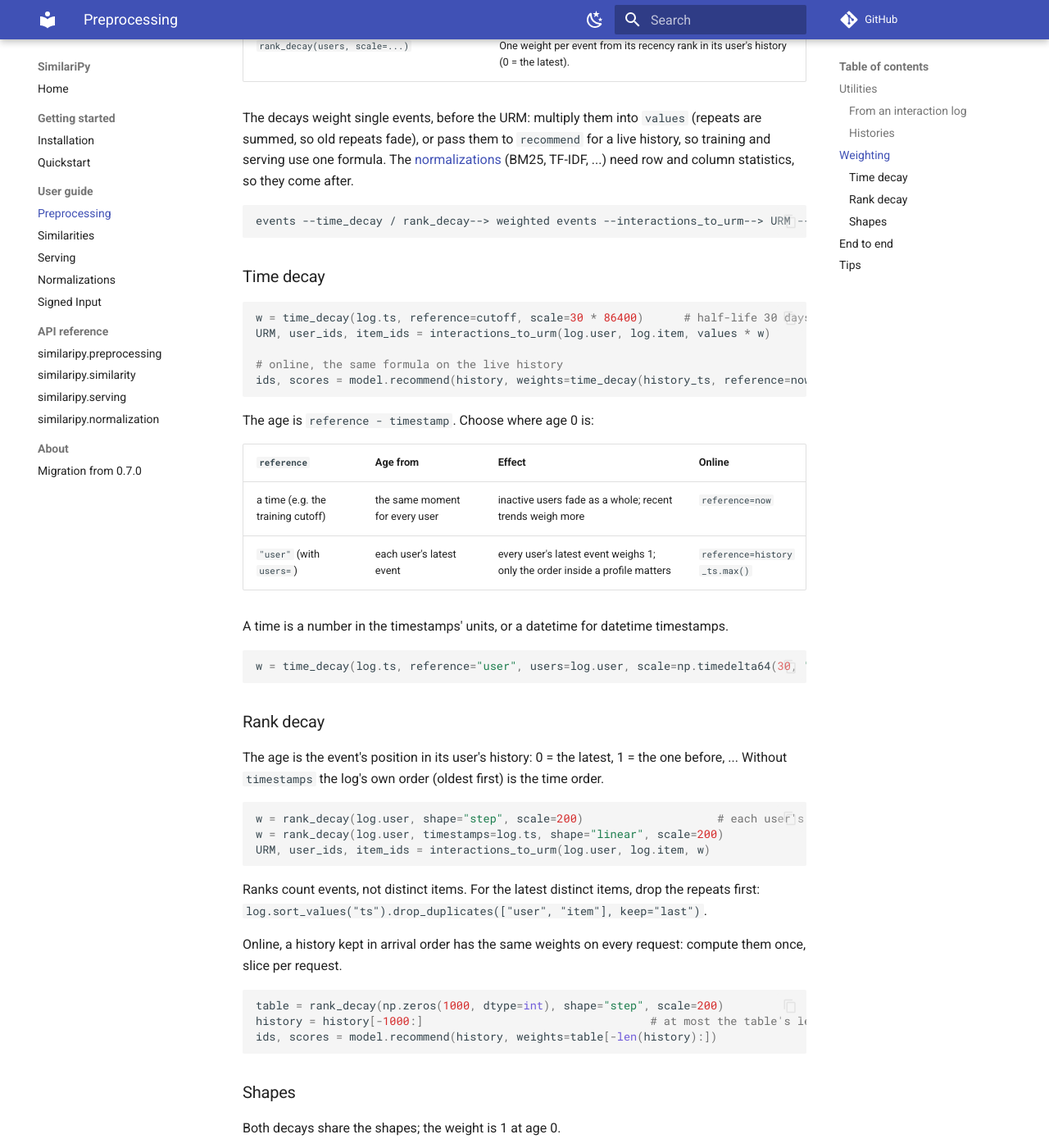
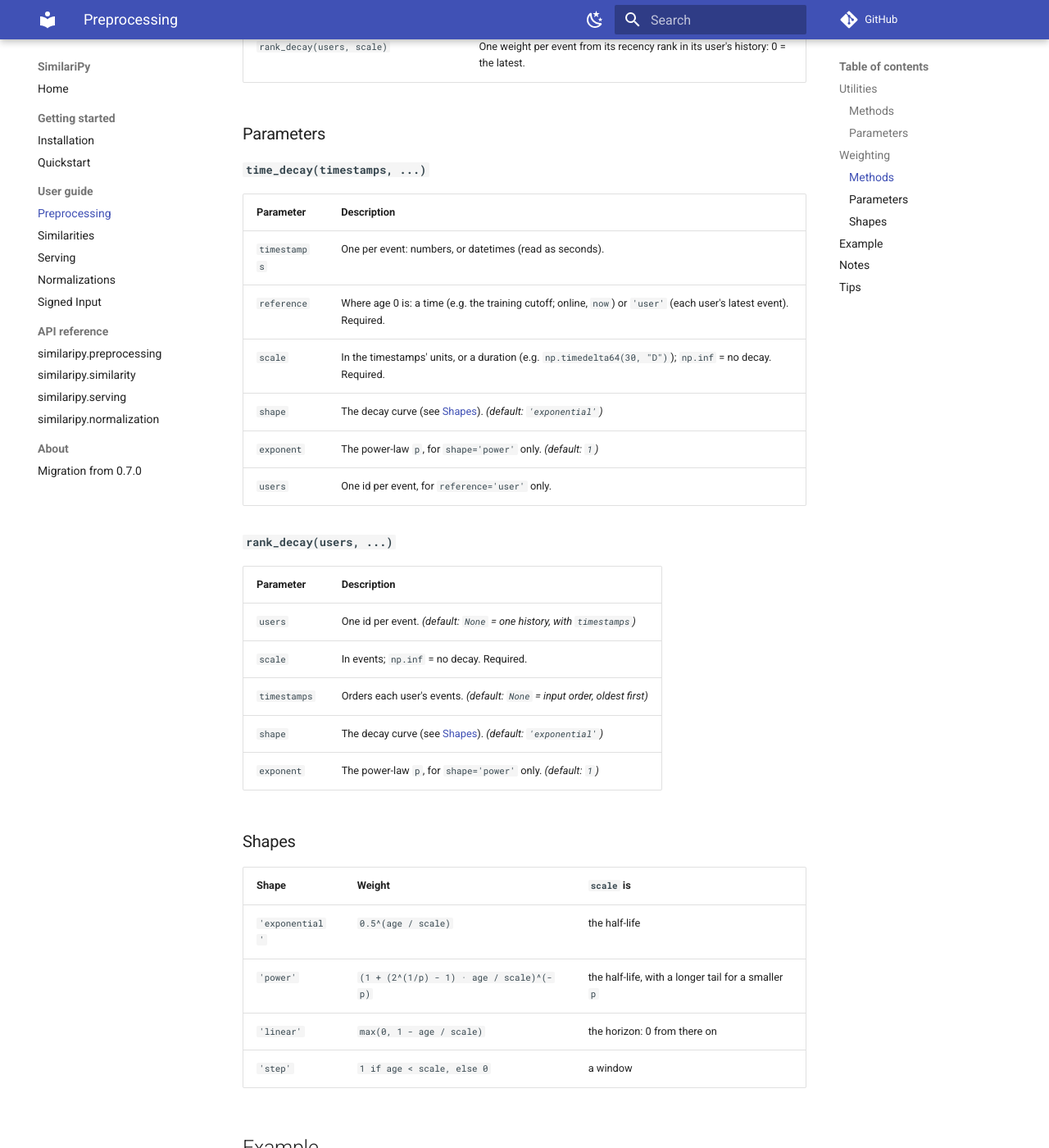
Before and after one commit to bogliosimone/similaripy, an MkDocs documentation site: the page built from docs/preprocessing.md, in a window 1280 px wide and 1400 px high, scrolled down 1819 px. Shown: the whole window at 82% size. Built offline with MkDocs 1.6.1 and Material for MkDocs 9.7.7, drawn with Linux system fonts in a browser that asks for light colours; comment, search, counter and statistics services are not loaded; some of the changed text lies outside the part shown.

Commit message:
Docs + API polish: Preprocessing page like the other pages, decay signatures
- Preprocessing page: function tables (Utilities, Weighting), one
  Parameters section with a table per function (as the Serving page),
  Shapes, one Example (train with a global cutoff, evaluate a holdout
  from the log, online from the user's latest event), Notes, Tips
- time_decay(timestamps, *, reference, scale, shape, exponent, users)
  and rank_decay(users, *, scale, timestamps, shape, exponent): required
  keywords first, the curve next, rare extras last (keyword-only: no
  caller changes)
- Docstring example: the online weights on their own line

````diff
--- a/docs/preprocessing.md
+++ b/docs/preprocessing.md
@@ -1,9 +1,9 @@
 # 🧰 Preprocessing
 
-Utilities to prepare your interaction data:
+Preprocessing offers two classes of utilities to prepare your interaction data:
 
-- **Build**: the URM and the user histories from your interactions, in your own ids ([Utilities](#utilities)).
-- **Weight**: each interaction by its age or recency, offline and for a live history ([Weighting](#weighting)).
+- **Build**: the URM and the user histories from your interactions ([Utilities](#utilities)).
+- **Weight**: each interaction by its age or recency, offline and for live serving ([Weighting](#weighting)).
 
 ```python
 from similaripy.preprocessing import interactions_to_urm, time_decay   # ...
@@ -11,172 +11,116 @@
 
 ## Utilities
 
+### Methods
+
 | Function | Description |
 |----------|-------------|
-| `interactions_to_urm(users, items, values)` | The user-item matrix (URM) and the id maps from one entry per event: `(URM, user_ids, item_ids)`. |
-| `interactions_to_histories(users, items, weights)` | Each user's events as a history for `recommend_batch`: `(user_ids, histories, weights)`. |
+| `interactions_to_urm(users, items, values)` | The user-item matrix (URM) from one entry per event, with the id maps: `(URM, user_ids, item_ids)`. |
+| `interactions_to_histories(users, items, weights)` | Each user's events as a history for `recommend_batch`, e.g. for an evaluation test set: `(user_ids, histories, weights)`. |
 | `urm_to_histories(URM, item_ids)` | Each row of a URM as a history for `recommend_batch`: `(histories, weights)`. |
 
-### From an interaction log
+### Parameters
 
-```python
-URM, user_ids, item_ids = interactions_to_urm(log.user, log.item, values)
-```
+**`interactions_to_urm(users, items, values, ...)`**
 
-- **Ids**: integers, as in `ItemKNN`; gaps and unaligned ids are fine. Row `u` is `user_ids[u]`, column `j` is `item_ids[j]` (sorted).
-- **Values**: one per event (`None` = 1.0 each), e.g. an event weight: `log.event.map({"view": 1.0, "buy": 5.0})`.
-- **Repeated (user, item) pairs**: `duplicates="sum"` (default) adds the values (counts); `"first"` / `"last"` keep the earliest / latest event's value, by `timestamps=` (ties: input order) or by input order without them. Explicit ratings: `"last"`.
-- **Fixed vocabulary**: `item_ids=` (e.g. `model.item_ids`) builds a matrix with exactly those columns, e.g. one per country with the same columns; events with other ids are dropped.
-- **Filters** (rare items, a country, an event type): on your dataframe, before the build, e.g. `log = log[log.item.map(log.item.value_counts()) >= 5]`.
-- **Limits**: at most 2^31 - 1 distinct (user, item) pairs. Built in the Rust core: Yambda 500M (480M events) in ~20 s.
+| Parameter | Description |
+|-----------|-------------|
+| `users`, `items` | One integer id per event; gaps are fine. |
+| `values` | One value per event, e.g. an event weight or a decay. *(default: `None` = 1.0 each)* |
+| `duplicates` | What a repeated (user, item) pair keeps: `'sum'` (counts), `'first'` or `'last'` (e.g. ratings). *(default: `'sum'`)* |
+| `timestamps` | Orders `'first'` / `'last'`. *(default: `None` = input order)* |
+| `user_ids`, `item_ids` | A fixed vocabulary, e.g. the same columns for several matrices; events with other ids are dropped. *(default: `None` = the ids seen)* |
 
-### Histories
+**`interactions_to_histories(users, items, weights)`**
 
-From a log, e.g. the users of a holdout set: no matrix and no id mapping, histories in your item ids (ids the model doesn't have are ignored).
+| Parameter | Description |
+|-----------|-------------|
+| `users`, `items` | One integer id per event. |
+| `weights` | One weight per event, e.g. a decay; weight-0 events are dropped. *(default: `None` = 1.0 each)* |
 
-```python
-user_ids, histories, weights = interactions_to_histories(test.user, test.item)
-ids, scores = model.recommend_batch(histories, weights=weights, k=20)   # element u is user_ids[u]
-```
+**`urm_to_histories(URM, item_ids)`**
 
-Events keep the input order and repeats stay (`recommend` sums their weights: the same scores as through a URM). Events with weight 0 are dropped, so `weights=rank_decay(..., shape="step", scale=200)` also caps each history at 200 events.
-
-From a URM (e.g. a benchmark dataset, or every training user):
-
-```python
-histories, weights = urm_to_histories(URM, item_ids)
-ids, scores = model.recommend_batch(histories, weights=weights, k=20)   # element u is user_ids[u]
-```
-
-For millions of users, call `recommend_batch` in chunks (see [Serving](serving.md#single-and-batch-recommendation)).
+| Parameter | Description |
+|-----------|-------------|
+| `URM` | A user-item matrix. |
+| `item_ids` | Your id of each column. *(default: `None` = column indices)* |
 
 ## Weighting
 
+### Methods
+
 | Function | Description |
 |----------|-------------|
-| `time_decay(timestamps, reference=..., scale=...)` | One weight per event from its age in time. |
-| `rank_decay(users, scale=...)` | One weight per event from its recency rank in its user's history (0 = the latest). |
+| `time_decay(timestamps, reference, scale)` | One weight per event from its age in time: `reference - timestamp`. |
+| `rank_decay(users, scale)` | One weight per event from its recency rank in its user's history: 0 = the latest. |
 
-The decays weight single events, before the URM: multiply them into `values` (repeats are summed, so old repeats fade), or pass them to `recommend` for a live history, so training and serving use one formula. The [normalizations](normalization.md) (BM25, TF-IDF, ...) need row and column statistics, so they come after.
+### Parameters
 
-```text
-events --time_decay / rank_decay--> weighted events --interactions_to_urm--> URM --bm25 / tfidf--> similarity
-```
+**`time_decay(timestamps, ...)`**
 
-### Time decay
+| Parameter | Description |
+|-----------|-------------|
+| `timestamps` | One per event: numbers, or datetimes (read as seconds). |
+| `reference` | Where age 0 is: a time (e.g. the training cutoff; online, `now`) or `'user'` (each user's latest event). Required. |
+| `scale` | In the timestamps' units, or a duration (e.g. `np.timedelta64(30, "D")`); `np.inf` = no decay. Required. |
+| `shape` | The decay curve (see [Shapes](#shapes)). *(default: `'exponential'`)* |
+| `exponent` | The power-law `p`, for `shape='power'` only. *(default: `1`)* |
+| `users` | One id per event, for `reference='user'` only. |
 
-```python
-w = time_decay(log.ts, reference=cutoff, scale=30 * 86400)      # half-life 30 days
-URM, user_ids, item_ids = interactions_to_urm(log.user, log.item, values * w)
+**`rank_decay(users, ...)`**
 
-# online, the same formula on the live history
-ids, scores = model.recommend(history, weights=time_decay(history_ts, reference=now, scale=30 * 86400))
-```
+| Parameter | Description |
+|-----------|-------------|
+| `users` | One id per event. *(default: `None` = one history, with `timestamps`)* |
+| `scale` | In events; `np.inf` = no decay. Required. |
+| `timestamps` | Orders each user's events. *(default: `None` = input order, oldest first)* |
+| `shape` | The decay curve (see [Shapes](#shapes)). *(default: `'exponential'`)* |
+| `exponent` | The power-law `p`, for `shape='power'` only. *(default: `1`)* |
 
-The age is `reference - timestamp`. Choose where age 0 is:
-
-| `reference` | Age from | Effect | Online |
-|-------------|----------|--------|--------|
-| a time (e.g. the training cutoff) | the same moment for every user | inactive users fade as a whole; recent trends weigh more | `reference=now` |
-| `"user"` (with `users=`) | each user's latest event | every user's latest event weighs 1; only the order inside a profile matters | `reference=history_ts.max()` |
-
-A time is a number in the timestamps' units, or a datetime for datetime timestamps.
-
-```python
-w = time_decay(log.ts, reference="user", users=log.user, scale=np.timedelta64(30, "D"))
-```
-
-### Rank decay
-
-The age is the event's position in its user's history: 0 = the latest, 1 = the one before, ...
-Without `timestamps` the log's own order (oldest first) is the time order.
-
-```python
-w = rank_decay(log.user, shape="step", scale=200)                    # each user's 200 latest events
-w = rank_decay(log.user, timestamps=log.ts, shape="linear", scale=200)
-URM, user_ids, item_ids = interactions_to_urm(log.user, log.item, w)
-```
-
-Ranks count events, not distinct items. For the latest distinct items, drop the repeats first: `log.sort_values("ts").drop_duplicates(["user", "item"], keep="last")`.
-
-Online, a history kept in arrival order has the same weights on every request: compute them once, slice per request.
-
-```python
-table = rank_decay(np.zeros(1000, dtype=int), shape="step", scale=200)
-history = history[-1000:]                                  # at most the table's length
-ids, scores = model.recommend(history, weights=table[-len(history):])
-```
 
 ### Shapes
 
-Both decays share the shapes; the weight is 1 at age 0.
+| Shape | Weight | `scale` is |
+|-------|--------|------------|
+| `'exponential'` | `0.5^(age / scale)` | the half-life |
+| `'power'` | `(1 + (2^(1/p) - 1) · age / scale)^(-p)` | the half-life, with a longer tail for a smaller `p` |
+| `'linear'` | `max(0, 1 - age / scale)` | the horizon: 0 from there on |
+| `'step'` | `1 if age < scale, else 0` | a window |
 
-| `shape` | Weight | `scale` means |
-|---------|--------|---------------|
-| `"exponential"` (default) | 0.5^(age / scale) | half-life |
-| `"power"` | (1 + (2^(1/p) - 1) age / scale)^-p, p = `exponent` (default 1) | half-life, with a longer tail for a smaller p |
-| `"linear"` | max(0, 1 - age / scale) | horizon: 0 from there on |
-| `"step"` | 1 if age < scale, else 0 | window |
+## Example
 
-- `scale` is required: in the timestamps' units for `time_decay` (durations like `np.timedelta64(30, "D")` work), in events for `rank_decay`.
-- `scale=np.inf`: no decay (every weight 1).
-- An event after the reference (a negative age, e.g. clock skew online) gets weight 1.
-
-## End to end
-
-A log with `user`, `item`, `ts` (seconds) and `event` columns:
+`train` and `test` are your event logs (`user`, `item`, `ts` in epoch seconds), split by time.
 
 ```python
-import numpy as np
-import pandas as pd
-import similaripy as sim
-from similaripy.preprocessing import interactions_to_urm, time_decay, urm_to_histories
+from similaripy.preprocessing import interactions_to_histories, interactions_to_urm, time_decay
 from similaripy.serving import ItemKNN
 
-log = pd.read_parquet("events.parquet")
-cutoff = log.ts.max()
-values = log.event.map({"view": 1.0, "buy": 5.0}).to_numpy()
+# train: each event weighted by its age from the same time for every user (half-life 30 days)
+cutoff = train.ts.max()                     # the end of the training data
+w = time_decay(train.ts, reference=cutoff, scale=30 * 86400)
+URM, user_ids, item_ids = interactions_to_urm(train.user, train.item, w)
+model = ItemKNN(sim.cosine(sim.bm25(URM).T, k=100).T, item_ids=item_ids)
 
-# 1. the URM, each event weighted by its age
-w = time_decay(log.ts, reference=cutoff, scale=30 * 86400)
-URM, user_ids, item_ids = interactions_to_urm(log.user, log.item, values * w)
+# evaluate: the holdout users' histories, straight from the log
+user_ids, histories, weights = interactions_to_histories(test.user, test.item)
+ids, scores = model.recommend_batch(histories, weights=weights, k=20)
 
-# 2. similarity and model, in your item ids
-S = sim.cosine(sim.bm25(URM).T, k=100)
-model = ItemKNN(S.T, item_ids=item_ids)
-model.save("model/")
-
-# 3. offline: every user's top 20, back to a dataframe
-histories, weights = urm_to_histories(URM, item_ids)
-ids, scores = model.recommend_batch(histories, weights=weights, k=20)
-recs = pd.DataFrame({
-    "user": np.repeat(user_ids, [len(i) for i in ids]),
-    "item": np.concatenate(ids),
-    "score": np.concatenate(scores),
-})
-
-# 4. online, in a worker: one live history, the same decay
-model = ItemKNN.load("model/")
-ids, scores = model.recommend(history, weights=time_decay(history_ts, reference=now, scale=30 * 86400), k=20)
+# online: one live history (item ids + epoch seconds), weighted from the user's latest event
+w = time_decay(history_ts, reference=history_ts.max(), scale=30 * 86400)
+ids, scores = model.recommend(history, weights=w)
 ```
 
-Without timestamps: drop the decay (`interactions_to_urm(log.user, log.item, values)`), or use `rank_decay` on the log's order.
+## Notes
+
+- **Ids**: integers everywhere, as in `ItemKNN`; gaps are fine. In the URM, row `u` is `user_ids[u]` and column `j` is `item_ids[j]`; histories are in your item ids.
+- **Order of the steps**: the decays weight single events, before the URM (repeats are summed, so old repeats fade); the [normalizations](normalization.md) need the whole matrix, so they come after.
+- **Training and serving**: the same `time_decay` / `rank_decay` call weights a live history, and `recommend` sums repeated ids as the URM does, so the weights match.
+- **Rank decay online**: a history kept in arrival order has the same weights on every request: compute `rank_decay(np.zeros(n, dtype=int), ...)` once and slice the last `len(history)`.
+- **Histories**: events keep the input order; events with weight 0 are dropped, so a `'step'` decay also caps the length.
+- **Limits**: at most 2^31 - 1 distinct (user, item) pairs in a URM; built in the Rust core, multi-threaded.
 
 ## Tips
 
-- **Tuning the decay**: `scale` is a parameter like `k`; `scale=np.inf` is the no-decay baseline. Each trial rebuilds the URM (~1 s on 50M events, ~20 s on 500M):
-
-    ```python
-    for days in [np.inf, 7, 30, 90]:
-        w = time_decay(log.ts, reference=cutoff, scale=days * 86400)
-        URM, user_ids, item_ids = interactions_to_urm(log.user, log.item, values * w)
-        score = evaluate(ItemKNN(sim.cosine(URM.T, k=100).T, item_ids=item_ids))   # your metric
-    ```
-
-- **String ids**: `ItemKNN` serves integer ids. Map strings at the edge with `pd.factorize` and keep the names next to the model:
-
-    ```python
-    item_codes, item_names = pd.factorize(log.item)   # strings -> 0..n-1, back with item_names[ids]
-    URM, user_ids, item_ids = interactions_to_urm(pd.factorize(log.user)[0], item_codes, values)
-    np.save("model/item_names.npy", item_names.to_numpy(dtype=str))
-    ```
+- **Tuning**: `scale` is a hyperparameter like `k`; `scale=np.inf` is the no-decay baseline. Each trial rebuilds the URM (~1 s on 50M events).
+- **String ids**: map them at the edge with `pd.factorize` and keep the names next to the model: `codes, names = pd.factorize(log.item)`, then `names[ids]`.
+- **Distinct items**: ranks count events; for the latest distinct items, drop repeats first: `log.drop_duplicates(["user", "item"], keep="last")` on a time-sorted log.
````
Also changed, not shown: 1 other file.
